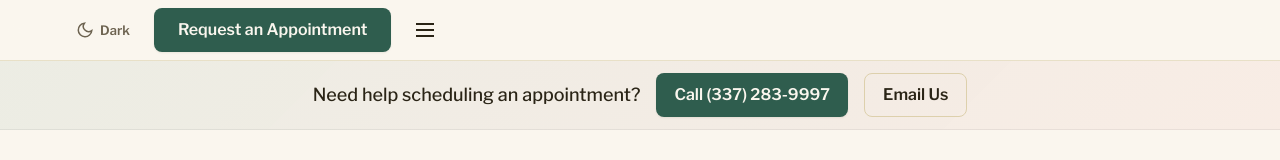
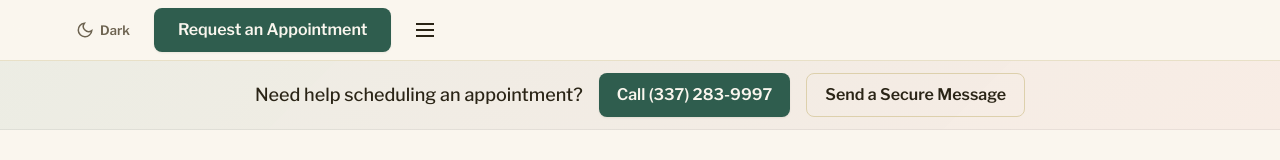
Before and after one commit to scottyarceneauxlpc/pridehealing.com, a plain HTML site: page contact.html in a window 1280 px wide. Shown: the top 160 px of the page. Drawn offline with nearby package versions, Linux system fonts and the light colour scheme; a script that the page names is missing; a web font is replaced by a local one.

Commit message:
Replace 'Email Us' buttons with 'Send a Secure Message' widget links
- contact.html header scheduling-cta: 'Email Us' -> 'Send a Secure Message' (contact-widget)
- join-telehealth.html reach-out section: 'Email Us' -> 'Send a Secure Message' (contact-widget)

In-body email invitations and footer email links left unchanged.

```diff
--- a/contact.html
+++ b/contact.html
@@ -59,7 +59,7 @@
   <div class="container scheduling-cta__inner">
     <p class="scheduling-cta__text">Need help scheduling an appointment?</p>
     <a class="btn btn--primary btn--sm scheduling-cta__btn" href="tel:+13372839997">Call (337) 283-9997</a>
-    <a class="btn btn--outline btn--sm scheduling-cta__btn" href="mailto:scotty@pridehealing.com">Email Us</a>
+    <a class="btn btn--outline btn--sm scheduling-cta__btn" href="https://pridehealing.clientsecure.me/contact-widget" target="_blank" rel="noopener noreferrer">Send a Secure Message</a>
   </div>
 </div>
 
```
Also changed, not shown: join-telehealth.html (+1 -1 lines).
